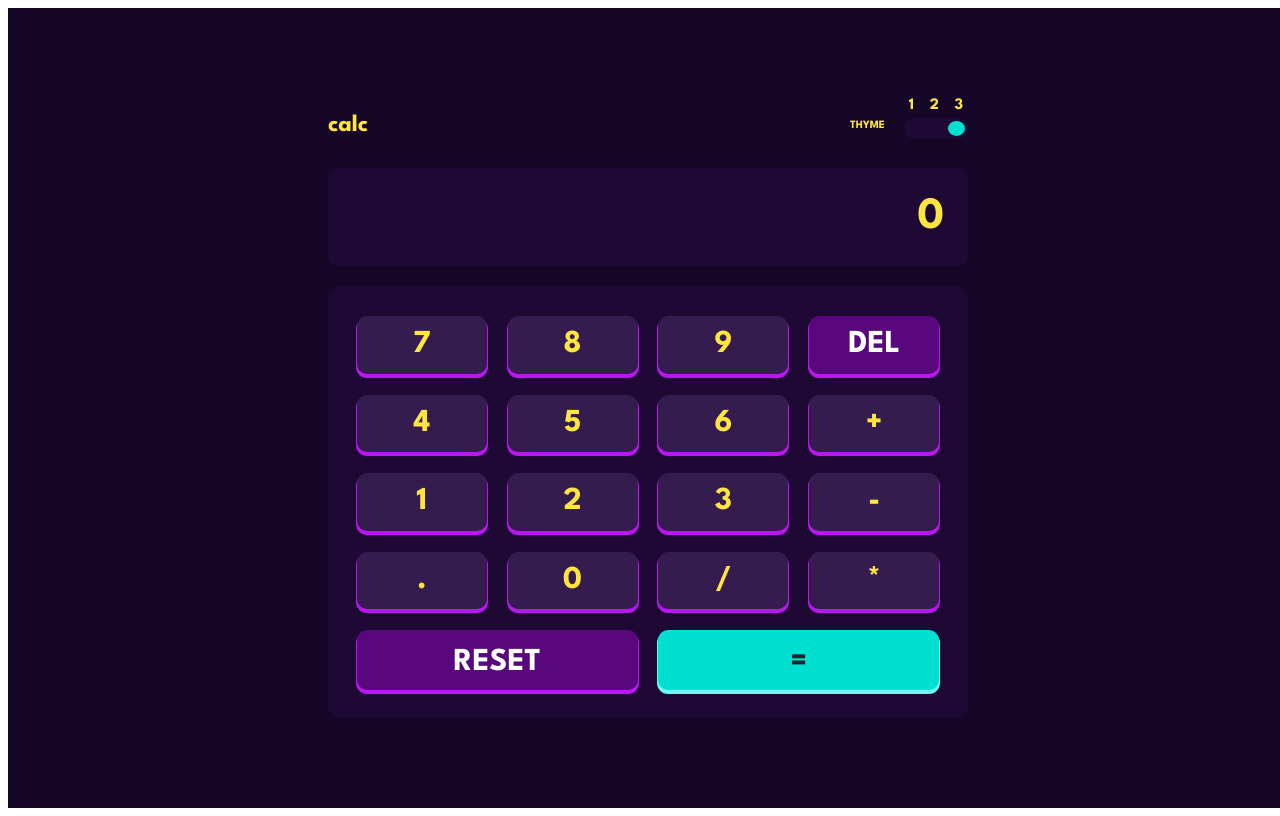
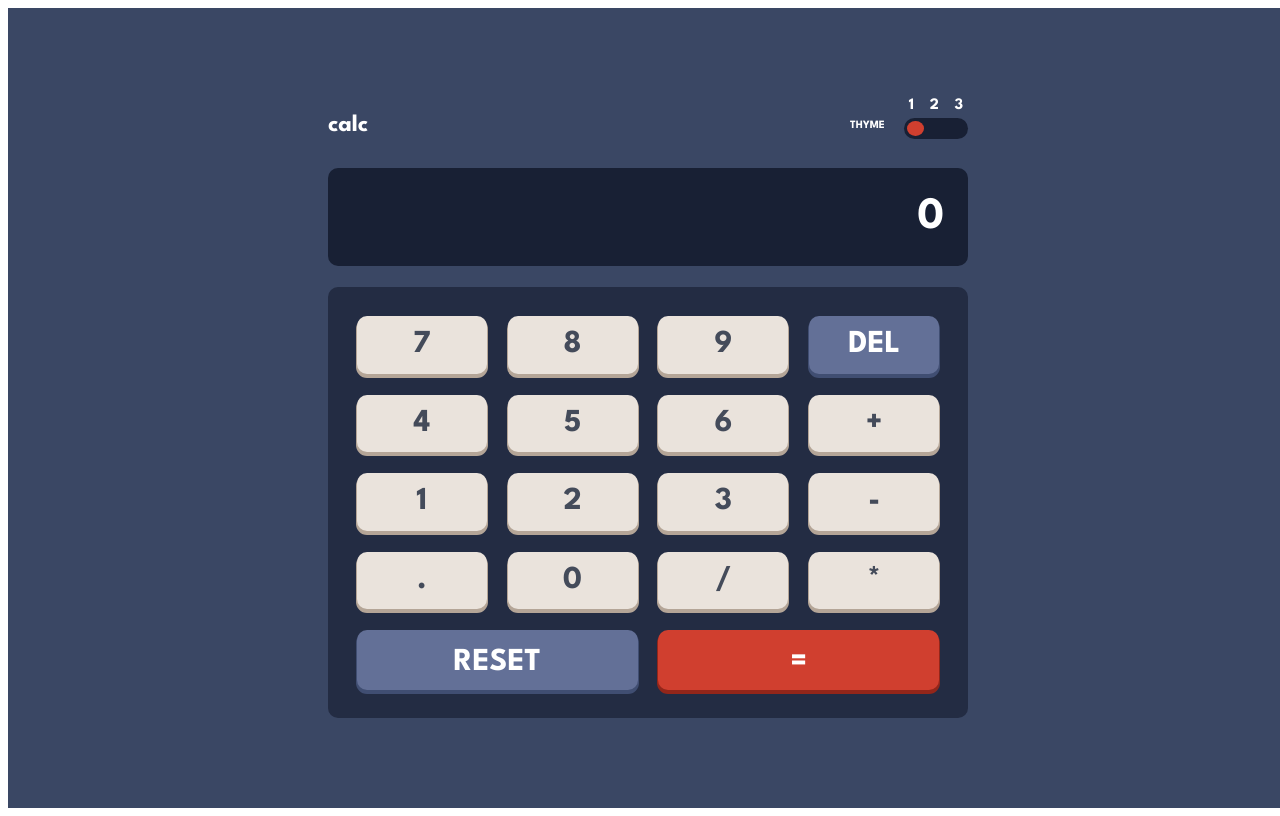
Before and after one commit to hebam17/calculator-app, a plain HTML site: page index.html in a window 1280 px wide. Drawn offline with Linux system fonts and the light colour scheme.

Commit message:
Set the first thyme as the default

```diff
--- a/index.html
+++ b/index.html
@@ -8,27 +8,27 @@
     <title>Calculator App</title>
   </head>
   <body>
-    <main class="main" id="main-thyme3">
+    <main class="main" id="main-thyme1">
       <!-- title -->
       <div id="calc">
         <div id="calc-header">
-          <h1 class="header" id="header-thyme3">calc</h1>
+          <h1 class="header" id="header-thyme1">calc</h1>
 
           <!-- toggle button -->
 
           <div class="toggle-outer">
-            <h2 class="thyme-header" id="thyme-header-thyme3">THYME</h2>
+            <h2 class="thyme-header" id="thyme-header-thyme1">THYME</h2>
             <div id="toggle-container">
-              <div class="toggle-nums" id="toggle-nums-thyme3">
+              <div class="toggle-nums" id="toggle-nums-thyme1">
                 <div>1</div>
                 <div>2</div>
                 <div>3</div>
               </div>
               <!-- toggle btn -->
-              <div class="toggle-btn" id="toggle-btn-thyme3">
-                <div class="toggle first" id="toggle1-thyme3"></div>
-                <div class="toggle second" id="toggle2-thyme3"></div>
-                <div class="toggle third" id="toggle3-thyme3"></div>
+              <div class="toggle-btn" id="toggle-btn-thyme1">
+                <div class="toggle first" id="toggle1-thyme1"></div>
+                <div class="toggle second" id="toggle2-thyme1"></div>
+                <div class="toggle third" id="toggle3-thyme1"></div>
               </div>
               <!-- /// -->
             </div>
@@ -37,29 +37,29 @@
         <!-- end toggle button -->
 
         <!-- THE CALCULATOR -->
-        <div class="container" id="container-thyme3">
+        <div class="container" id="container-thyme1">
           <!-- screen -->
-          <div class="screen" id="screen-thyme3">0</div>
-          <!-- key key-thyme3s -->
-          <div class="keys-container" id="keys-container-thyme3">
-            <div class="key key-thyme3">7</div>
-            <div class="key key-thyme3">8</div>
-            <div class="key key-thyme3">9</div>
-            <div class="del-key del-key-thyme3">DEL</div>
-            <div class="key key-thyme3">4</div>
-            <div class="key key-thyme3">5</div>
-            <div class="key key-thyme3">6</div>
-            <div class="key key-thyme3 operand">+</div>
-            <div class="key key-thyme3">1</div>
-            <div class="key key-thyme3">2</div>
-            <div class="key key-thyme3">3</div>
-            <div class="key key-thyme3 operand">-</div>
-            <div class="key key-thyme3">.</div>
-            <div class="key key-thyme3">0</div>
-            <div class="key key-thyme3 operand">/</div>
-            <div class="key key-thyme3 operand">*</div>
-            <div class="reset reset-thyme3">RESET</div>
-            <div class="result result-thyme3">=</div>
+          <div class="screen" id="screen-thyme1">0</div>
+          <!-- key key-thyme1s -->
+          <div class="keys-container" id="keys-container-thyme1">
+            <div class="key key-thyme1">7</div>
+            <div class="key key-thyme1">8</div>
+            <div class="key key-thyme1">9</div>
+            <div class="del-key del-key-thyme1">DEL</div>
+            <div class="key key-thyme1">4</div>
+            <div class="key key-thyme1">5</div>
+            <div class="key key-thyme1">6</div>
+            <div class="key key-thyme1 operand">+</div>
+            <div class="key key-thyme1">1</div>
+            <div class="key key-thyme1">2</div>
+            <div class="key key-thyme1">3</div>
+            <div class="key key-thyme1 operand">-</div>
+            <div class="key key-thyme1">.</div>
+            <div class="key key-thyme1">0</div>
+            <div class="key key-thyme1 operand">/</div>
+            <div class="key key-thyme1 operand">*</div>
+            <div class="reset reset-thyme1">RESET</div>
+            <div class="result result-thyme1">=</div>
           </div>
         </div>
       </div>
```
